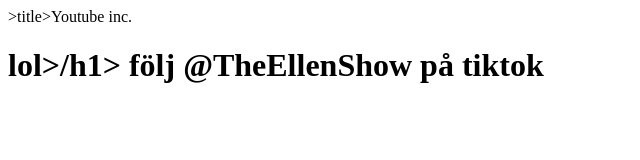
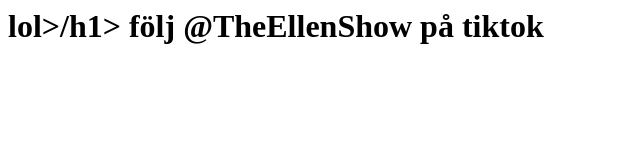
Before and after one commit to RequiseGaming/ee21_swagg, a plain HTML site: page index.html in a window 1280 px wide. Shown: the whole page, without its empty margins (0-640 px from the left). Drawn offline with Linux system fonts and the light colour scheme.

Commit message:
Update index.html

```diff
--- a/index.html
+++ b/index.html
@@ -1,6 +1,6 @@
 <html>
   <head>
-    >title>Youtube inc.</title>
+    <title>Youtube inc.</title>
   </head>
 <body>
   <h1>lol>/h1>
```
